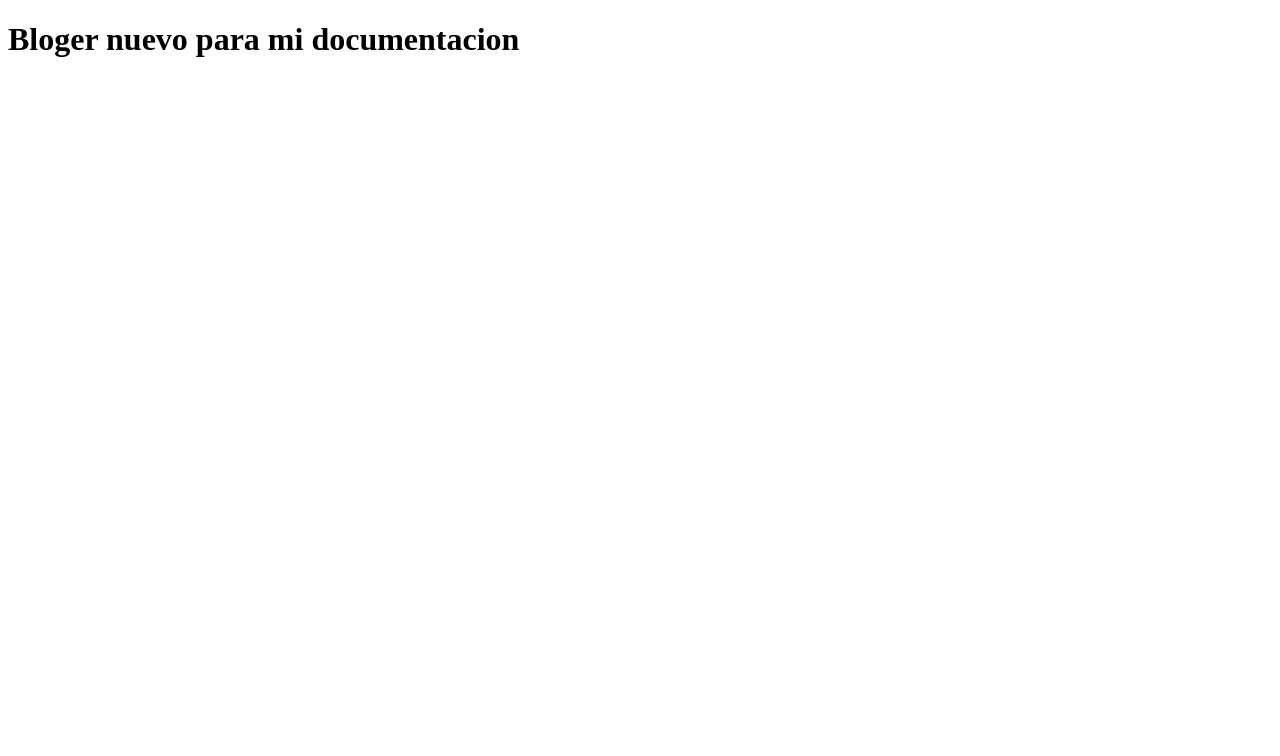
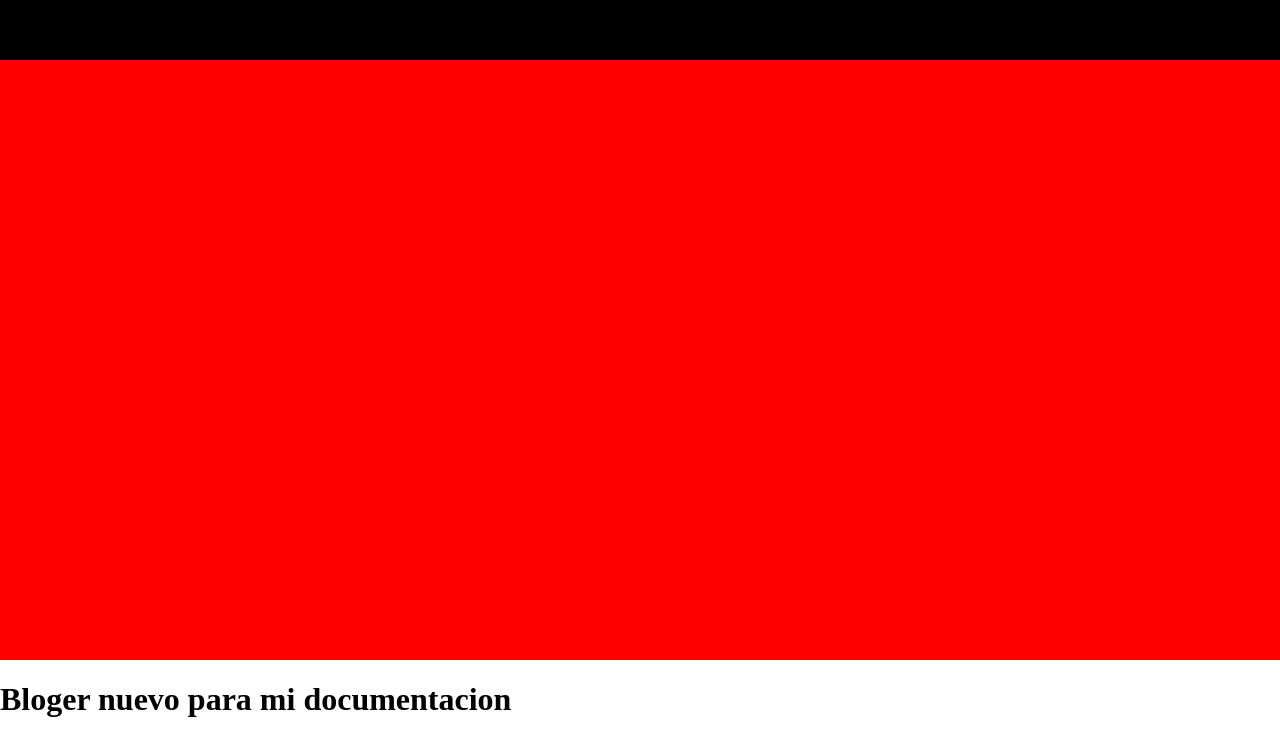
Before and after one commit to dav-01/pagina.github.io, a plain HTML site: page docs/index.html in a window 1280 px wide. Drawn offline with Linux system fonts and the light colour scheme.

Commit message:
agregue estilos

```diff
--- /dev/null
+++ b/docs/estilos.css
@@ -0,0 +1,18 @@
+body{
+    margin: 0px;
+}
+
+.titulo{
+    background-color: #000000;
+    margin: 0px;
+    padding: 0px;
+    height: 60px;
+    width: 100%;
+}
+
+.contenedor{
+    background-color: red;
+    height: 600px;
+    width: 1300px;
+    align-content: center
+}
--- a/docs/index.html
+++ b/docs/index.html
@@ -3,8 +3,15 @@
     <head>
         <meta charset="utf-8">
         <title></title>
+        <link rel="stylesheet" href="estilos.css">
     </head>
     <body>
+        <div class="titulo">
+
+        </div>
+        <div class="contenedor">
+
+        </div>
         <h1>Bloger nuevo para mi documentacion</h1>
 
 
```
